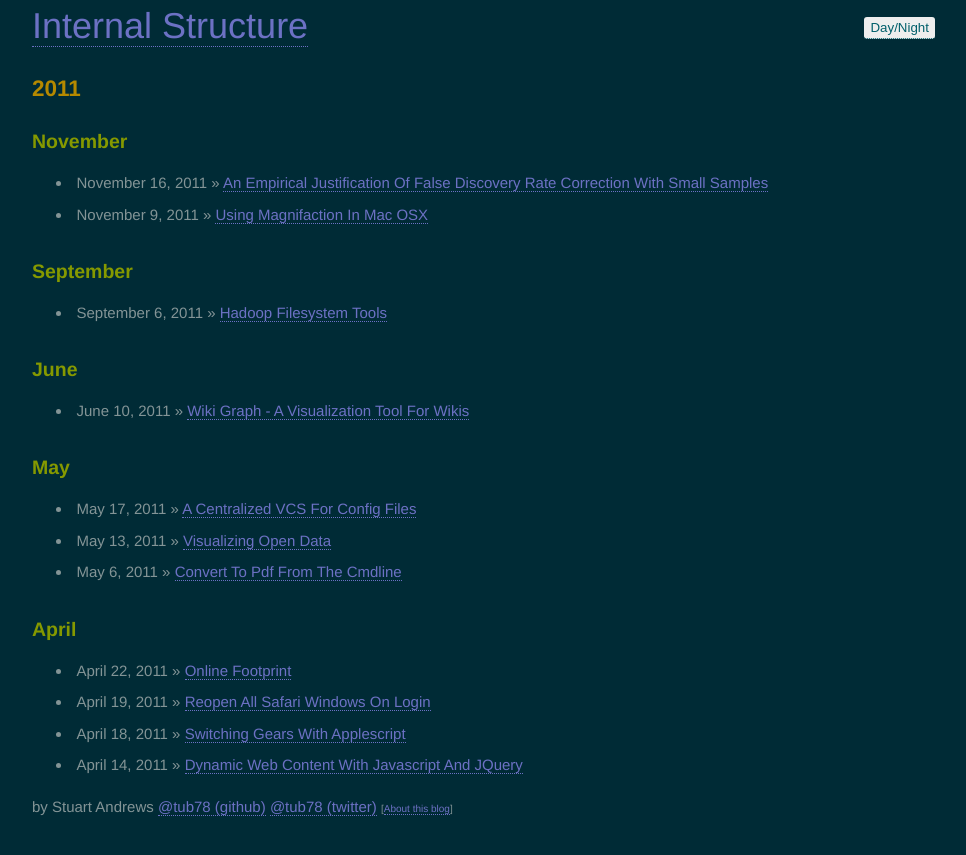
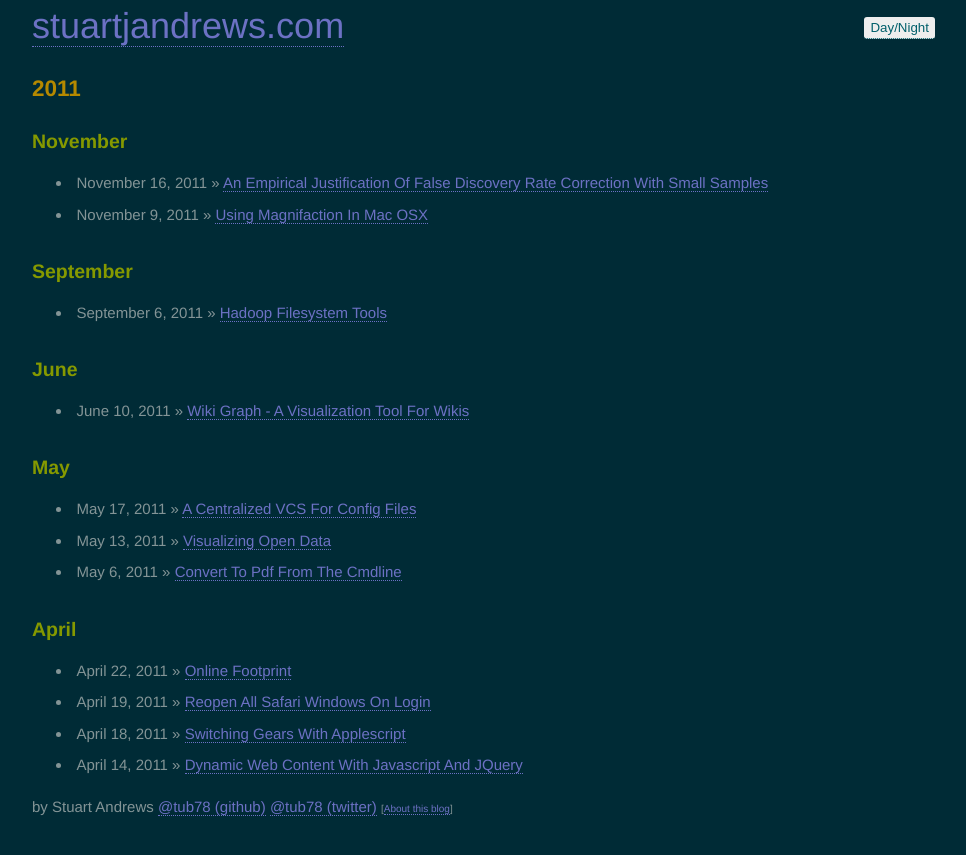
Before and after one commit to tub78/tub78.github.com, a Jekyll site: the page built from index.html, in a window 1280 px wide. Shown: the top 855 px of the page, without its empty margins (118-1084 px from the left). Built offline with Jekyll 4.4.1, drawn with Linux system fonts in a browser that asks for light colours; nearby versions of some CDN libraries; Markdown is read by kramdown in place of the engine named in the settings.

Commit message:
Switch title to stuartjandrews.com from Internal Structure

```diff
--- a/_config.yml
+++ b/_config.yml
@@ -6,7 +6,7 @@ exclude: [ 'vendor'
 
 lsi: true
 
-title : Internal Structure
+title : stuartjandrews.com
 tagline: Tagline
 author :
   name : Stuart Andrews
```
